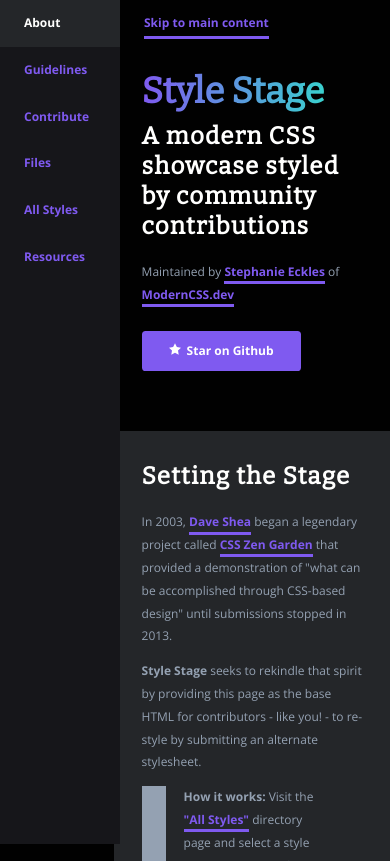
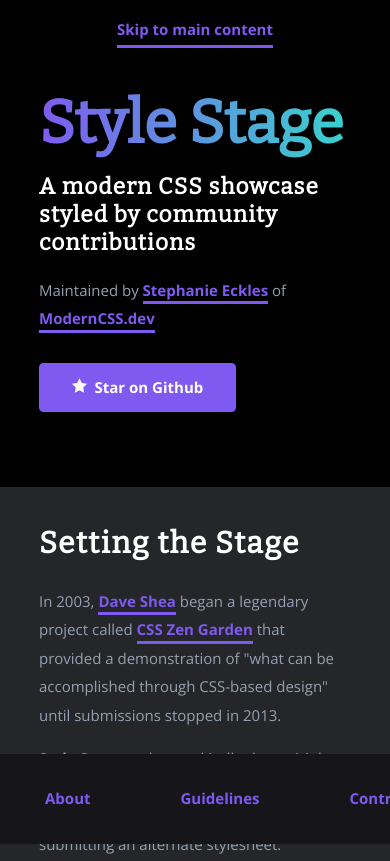
Before and after one commit to beatricebock/stylestage, a website: page app/index.html in a window 390 px wide. Shown: the top 861 px of the page. Drawn offline with nearby package versions, Linux system fonts and the light colour scheme.

Commit message:
update mobile styles

```diff
--- a/app/scss/partials/_header.scss
+++ b/app/scss/partials/_header.scss
@@ -1,6 +1,10 @@
 header {
   p {
     margin-bottom: 2em;
+  }
+
+  h2 {
+    font-size: 1.5em;
   }
 
   h1 {
@@ -10,11 +14,11 @@
     @include gradient-text;
 
     @media screen and (max-width: 800px) {
-      font-size: 4em;
+      font-size: 5em;
     }
 
     @media screen and (max-width: 400px) {
-      font-size: 3em;
+      font-size: 4em;
     }
   }
 }
--- a/app/scss/partials/_layout.scss
+++ b/app/scss/partials/_layout.scss
@@ -12,6 +12,10 @@
   section.container,
   footer {
     width: 80%;
+  }
+
+  @media screen and (max-width: 800px) {
+    margin-left: 0;
   }
 }
 
--- a/app/scss/partials/_links.scss
+++ b/app/scss/partials/_links.scss
@@ -44,6 +44,13 @@
   &:after {
     height: 1.8em;
   }
+  @media screen and (max-width: 800px) {
+    display: table;
+    margin: {
+      left: auto;
+      right: auto;
+    }
+  }
 }
 
 a.link-github {
--- a/app/scss/partials/_nav.scss
+++ b/app/scss/partials/_nav.scss
@@ -38,4 +38,22 @@
       }
     }
   }
+  @media screen and (max-width: 800px) {
+    bottom: 0;
+    top: auto;
+    height: 6em;
+    width: 100vw;
+    z-index: 200;
+    ul {
+      flex-direction: row;
+      overflow: scroll;
+      margin: 0;
+      li {
+        a {
+          box-sizing: content-box;
+          padding: 2em 3em;
+        }
+      }
+    }
+  }
 }
--- a/app/scss/variables/_responsive.scss
+++ b/app/scss/variables/_responsive.scss
@@ -1,5 +1,5 @@
 html {
-  font-size: 12px;
+  font-size: 15px;
 
   @media screen and (min-width: 1400px) {
     font-size: 125%;
```
Also changed, not shown: app/css/main.css.
